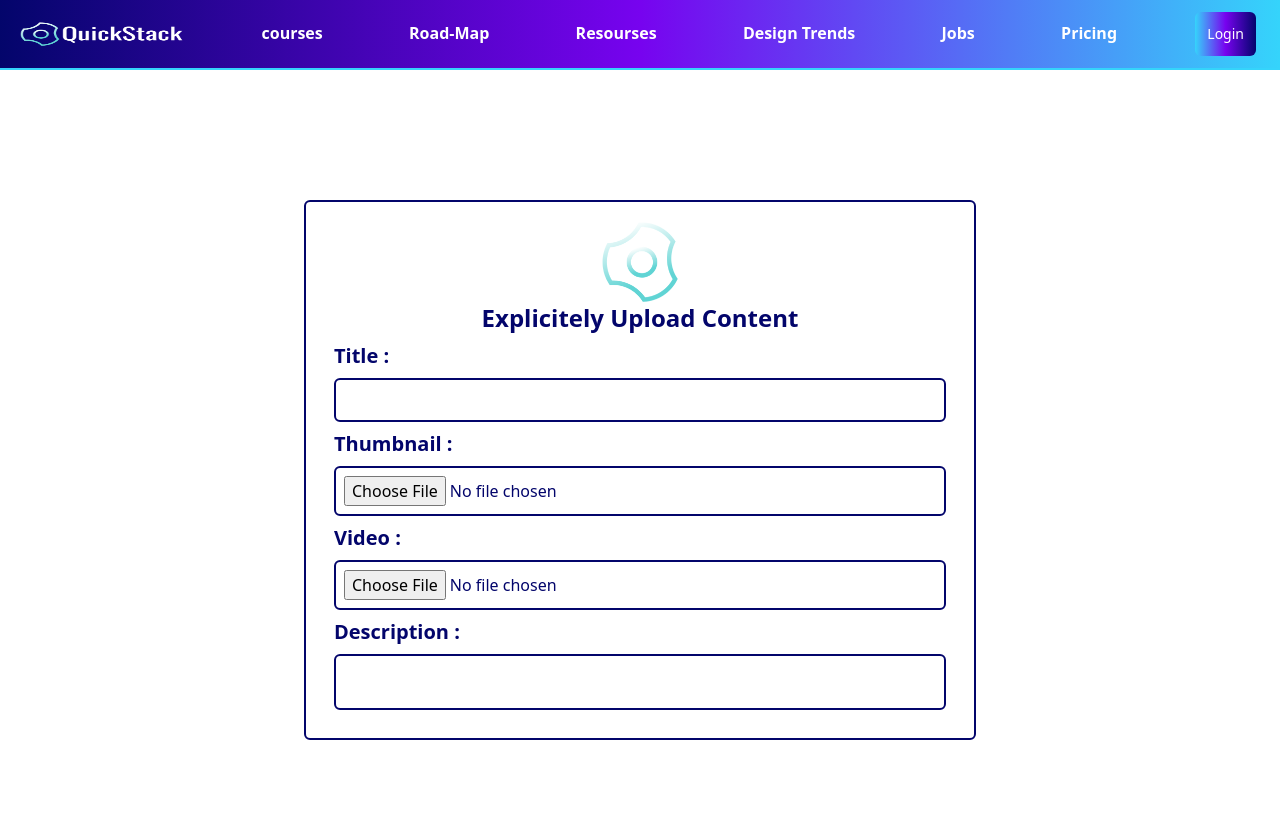
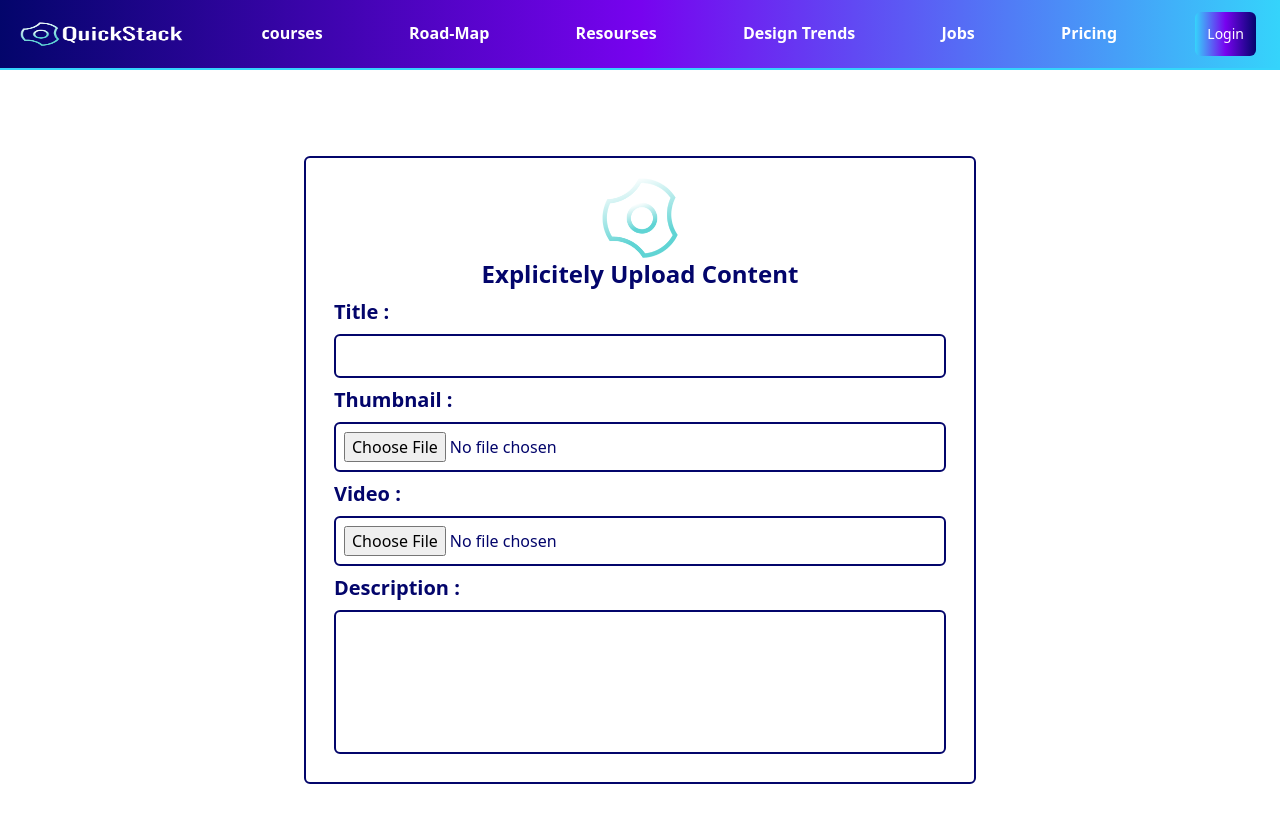
Before and after one commit to CodexpathCommunity/QuickStack, a Next.js app: page /upload in a window 1280 px wide. Shown: the top 822 px of the page. Built offline with nearby package versions, Linux system fonts and the light colour scheme; no server answers.

Commit message:
fixed the text area

```diff
--- a/components/Upload.js
+++ b/components/Upload.js
@@ -7,7 +7,14 @@ function Upload() {
   const [desc, setDesc] = useState("");
   const [sucess, setSucess] = useState(false);
   return (
-    <div className="flex items-center justify-center h-screen">
+    <div className="flex items-center justify-evenly h-screen flex-col">
+      <h2
+        className={`text-xl text-green-200  ${
+          sucess ? "inline-block" : "hidden"
+        }`}
+      >
+        Sucessfully uploaded a content!!!
+      </h2>
       <div
         className="
       flex flex-col items-center border-2
@@ -40,7 +47,7 @@ function Upload() {
             className="p-2 border-2 w-full rounded-md border-[#03056b] focus:outline-none "
           />
           <h2 className="text-xl font-bold">Description :</h2>
-          <textarea className="p-2 border-2 w-full rounded-md border-[#03056b] focus:outline-none resize-none h-14" />
+          <textarea className="p-2 border-2 w-full rounded-md border-[#03056b] focus:outline-none resize-none h-36" />
         </form>
       </div>
     </div>
```
